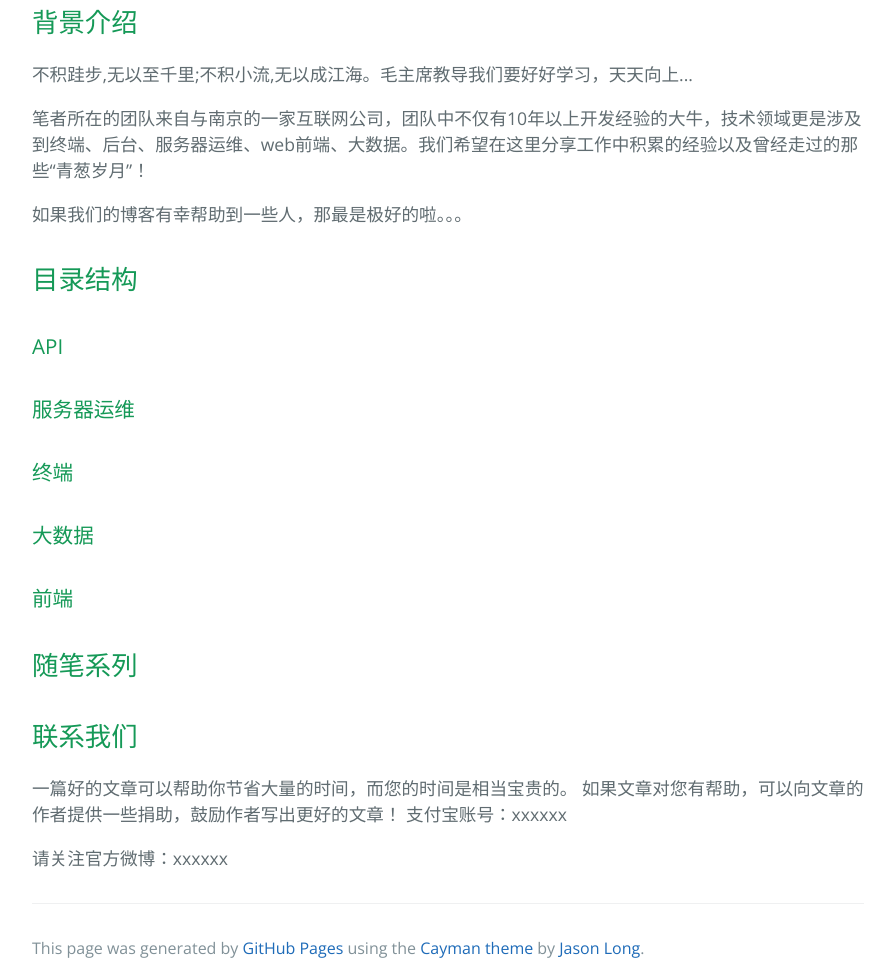
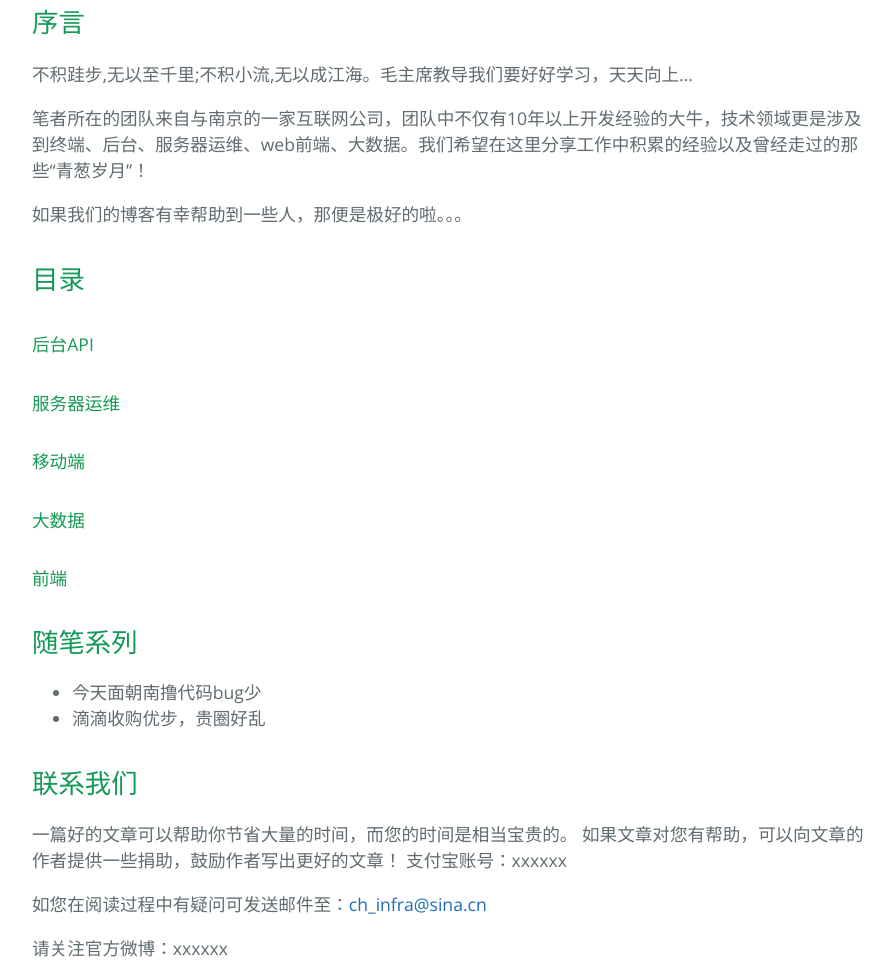
Before and after one commit to ddupward/ddupward.github.io, a plain HTML site: page index.html in a window 1280 px wide. Shown: the part 430-1395 px from the top of the page, without its empty margins (192-1086 px from the left). Drawn offline with nearby package versions, Linux system fonts and the light colour scheme.

Commit message:
Replace master branch with page content via GitHub

```diff
--- a/index.html
+++ b/index.html
@@ -2,7 +2,7 @@
 <html lang="en-us">
   <head>
     <meta charset="UTF-8">
-    <title>小小的团队 大大的梦想 by ddupward</title>
+    <title>青春是段跌跌撞撞的旅行 by ddupward</title>
     <meta name="viewport" content="width=device-width, initial-scale=1">
     <link rel="stylesheet" type="text/css" href="stylesheets/normalize.css" media="screen">
     <link href='https://fonts.googleapis.com/css?family=Open+Sans:400,700' rel='stylesheet' type='text/css'>
@@ -11,7 +11,7 @@
   </head>
   <body>
     <section class="page-header">
-      <h1 class="project-name">小小的团队 大大的梦想</h1>
+      <h1 class="project-name">青春是段跌跌撞撞的旅行</h1>
       <h2 class="project-tagline">我曾经跨过山和大海 也穿过人山人海</h2>
     </section>
 
@@ -20,34 +20,39 @@
 <a id="小小的团队-大大的梦想" class="anchor" href="#%E5%B0%8F%E5%B0%8F%E7%9A%84%E5%9B%A2%E9%98%9F-%E5%A4%A7%E5%A4%A7%E7%9A%84%E6%A2%A6%E6%83%B3" aria-hidden="true"><span aria-hidden="true" class="octicon octicon-link"></span></a>小小的团队 大大的梦想</h1>
 
 <h2>
-<a id="背景介绍" class="anchor" href="#%E8%83%8C%E6%99%AF%E4%BB%8B%E7%BB%8D" aria-hidden="true"><span aria-hidden="true" class="octicon octicon-link"></span></a>背景介绍</h2>
+<a id="序言" class="anchor" href="#%E5%BA%8F%E8%A8%80" aria-hidden="true"><span aria-hidden="true" class="octicon octicon-link"></span></a>序言</h2>
 
 <p>不积跬步,无以至千里;不积小流,无以成江海。毛主席教导我们要好好学习，天天向上...</p>
 
 <p>笔者所在的团队来自与南京的一家互联网公司，团队中不仅有10年以上开发经验的大牛，技术领域更是涉及到终端、后台、服务器运维、web前端、大数据。我们希望在这里分享工作中积累的经验以及曾经走过的那些“青葱岁月”！</p>
 
-<p>如果我们的博客有幸帮助到一些人，那最是极好的啦。。。</p>
+<p>如果我们的博客有幸帮助到一些人，那便是极好的啦。。。</p>
 
 <h2>
-<a id="目录结构" class="anchor" href="#%E7%9B%AE%E5%BD%95%E7%BB%93%E6%9E%84" aria-hidden="true"><span aria-hidden="true" class="octicon octicon-link"></span></a>目录结构</h2>
+<a id="目录" class="anchor" href="#%E7%9B%AE%E5%BD%95" aria-hidden="true"><span aria-hidden="true" class="octicon octicon-link"></span></a>目录</h2>
 
-<h3>
-<a id="api" class="anchor" href="#api" aria-hidden="true"><span aria-hidden="true" class="octicon octicon-link"></span></a>API</h3>
+<h4>
+<a id="后台api" class="anchor" href="#%E5%90%8E%E5%8F%B0api" aria-hidden="true"><span aria-hidden="true" class="octicon octicon-link"></span></a>后台API</h4>
 
-<h3>
-<a id="服务器运维" class="anchor" href="#%E6%9C%8D%E5%8A%A1%E5%99%A8%E8%BF%90%E7%BB%B4" aria-hidden="true"><span aria-hidden="true" class="octicon octicon-link"></span></a>服务器运维</h3>
+<h4>
+<a id="服务器运维" class="anchor" href="#%E6%9C%8D%E5%8A%A1%E5%99%A8%E8%BF%90%E7%BB%B4" aria-hidden="true"><span aria-hidden="true" class="octicon octicon-link"></span></a>服务器运维</h4>
 
-<h3>
-<a id="终端" class="anchor" href="#%E7%BB%88%E7%AB%AF" aria-hidden="true"><span aria-hidden="true" class="octicon octicon-link"></span></a>终端</h3>
+<h4>
+<a id="移动端" class="anchor" href="#%E7%A7%BB%E5%8A%A8%E7%AB%AF" aria-hidden="true"><span aria-hidden="true" class="octicon octicon-link"></span></a>移动端</h4>
 
-<h3>
-<a id="大数据" class="anchor" href="#%E5%A4%A7%E6%95%B0%E6%8D%AE" aria-hidden="true"><span aria-hidden="true" class="octicon octicon-link"></span></a>大数据</h3>
+<h4>
+<a id="大数据" class="anchor" href="#%E5%A4%A7%E6%95%B0%E6%8D%AE" aria-hidden="true"><span aria-hidden="true" class="octicon octicon-link"></span></a>大数据</h4>
 
-<h3>
-<a id="前端" class="anchor" href="#%E5%89%8D%E7%AB%AF" aria-hidden="true"><span aria-hidden="true" class="octicon octicon-link"></span></a>前端</h3>
+<h4>
+<a id="前端" class="anchor" href="#%E5%89%8D%E7%AB%AF" aria-hidden="true"><span aria-hidden="true" class="octicon octicon-link"></span></a>前端</h4>
 
 <h2>
 <a id="随笔系列" class="anchor" href="#%E9%9A%8F%E7%AC%94%E7%B3%BB%E5%88%97" aria-hidden="true"><span aria-hidden="true" class="octicon octicon-link"></span></a>随笔系列</h2>
+
+<ul>
+<li>今天面朝南撸代码bug少</li>
+<li>滴滴收购优步，贵圈好乱</li>
+</ul>
 
 <h2>
 <a id="联系我们" class="anchor" href="#%E8%81%94%E7%B3%BB%E6%88%91%E4%BB%AC" aria-hidden="true"><span aria-hidden="true" class="octicon octicon-link"></span></a>联系我们</h2>
@@ -55,6 +60,8 @@
 <p>一篇好的文章可以帮助你节省大量的时间，而您的时间是相当宝贵的。
 如果文章对您有帮助，可以向文章的作者提供一些捐助，鼓励作者写出更好的文章！
 支付宝账号：xxxxxx</p>
+
+<p>如您在阅读过程中有疑问可发送邮件至：<a href="mailto:ch_infra@sina.cn">ch_infra@sina.cn</a></p>
 
 <p>请关注官方微博：xxxxxx</p>
 
--- a/params.json
+++ b/params.json
@@ -1,6 +1,6 @@
 {
-  "name": "小小的团队 大大的梦想",
+  "name": "青春是段跌跌撞撞的旅行",
   "tagline": "我曾经跨过山和大海 也穿过人山人海",
-  "body": "# 小小的团队 大大的梦想\r\n## 背景介绍\r\n不积跬步,无以至千里;不积小流,无以成江海。毛主席教导我们要好好学习，天天向上...\r\n\r\n笔者所在的团队来自与南京的一家互联网公司，团队中不仅有10年以上开发经验的大牛，技术领域更是涉及到终端、后台、服务器运维、web前端、大数据。我们希望在这里分享工作中积累的经验以及曾经走过的那些“青葱岁月”！\r\n\r\n如果我们的博客有幸帮助到一些人，那最是极好的啦。。。\r\n## 目录结构\r\n### API\r\n### 服务器运维\r\n### 终端\r\n### 大数据\r\n### 前端\r\n## 随笔系列\r\n## 联系我们\r\n一篇好的文章可以帮助你节省大量的时间，而您的时间是相当宝贵的。\r\n如果文章对您有帮助，可以向文章的作者提供一些捐助，鼓励作者写出更好的文章！\r\n支付宝账号：xxxxxx\r\n\r\n请关注官方微博：xxxxxx",
+  "body": "# 小小的团队 大大的梦想\r\n## 序言\r\n不积跬步,无以至千里;不积小流,无以成江海。毛主席教导我们要好好学习，天天向上...\r\n\r\n笔者所在的团队来自与南京的一家互联网公司，团队中不仅有10年以上开发经验的大牛，技术领域更是涉及到终端、后台、服务器运维、web前端、大数据。我们希望在这里分享工作中积累的经验以及曾经走过的那些“青葱岁月”！\r\n\r\n如果我们的博客有幸帮助到一些人，那便是极好的啦。。。\r\n## 目录\r\n#### 后台API\r\n#### 服务器运维\r\n#### 移动端\r\n#### 大数据\r\n#### 前端\r\n## 随笔系列\r\n- 今天面朝南撸代码bug少\r\n- 滴滴收购优步，贵圈好乱\r\n\r\n## 联系我们\r\n一篇好的文章可以帮助你节省大量的时间，而您的时间是相当宝贵的。\r\n如果文章对您有帮助，可以向文章的作者提供一些捐助，鼓励作者写出更好的文章！\r\n支付宝账号：xxxxxx\r\n\r\n如您在阅读过程中有疑问可发送邮件至：ch_infra@sina.cn\r\n\r\n请关注官方微博：xxxxxx",
   "note": "Don't delete this file! It's used internally to help with page regeneration."
 }
```
